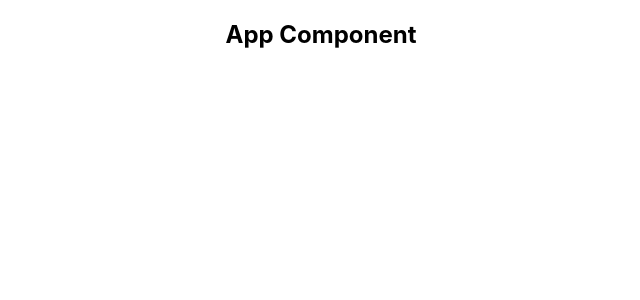
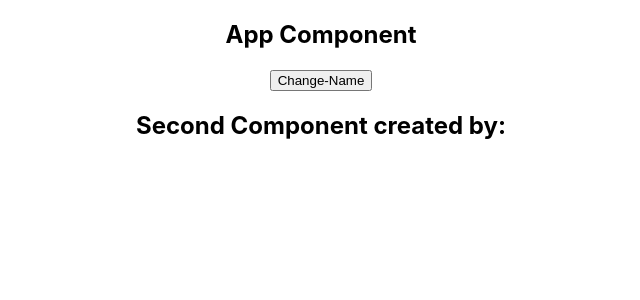
Before and after one commit to kalyanichallapalli/KalyaniReactProjects, a React (Create React App) app in the folder myreactapp01/: page / in a window 1280 px wide. Shown: the top 300 px of the page, without its empty margins (319-959 px from the left). Built offline with nearby package versions, Linux system fonts and the light colour scheme.

Commit message:
Button changes

```diff
--- a/myreactapp01/src/App.js
+++ b/myreactapp01/src/App.js
@@ -1,10 +1,11 @@
 import './App.css';
-import react from 'react'
+import Button from './TwoComponents/Button'
 
 function App() {
   return (
     <div className="App">
       <h2>App Component</h2>
+      <Button></Button>
     </div>
   );
 }
--- /dev/null
+++ b/myreactapp01/src/TwoComponents/Button.js
@@ -0,0 +1,15 @@
+import React,{useState} from 'react';
+import Second from './Second'
+
+function Button() {
+   const[name , setName] = useState('');
+   const[count, setCount] = useState(0);
+  return (
+    <div>
+        <button onClick={()=> setName('kalyani challapalli')}>Change-Name</button>
+        {/* <button onClick={()=> setCount(count + 1)}>Click-count</button> */}
+        <Second username = {name} count = {count}></Second>
+    </div>
+  )
+}
+export default Button;
--- /dev/null
+++ b/myreactapp01/src/TwoComponents/Second.js
@@ -0,0 +1,13 @@
+import React from 'react'
+
+function Second(props) {
+  return (
+    <div>
+        <h2>Second Component created by: {props.username}</h2>
+        {/* <h2>Second Component count : {props.count}</h2> */}
+
+    </div>
+  )
+}
+
+export default Second;
```
